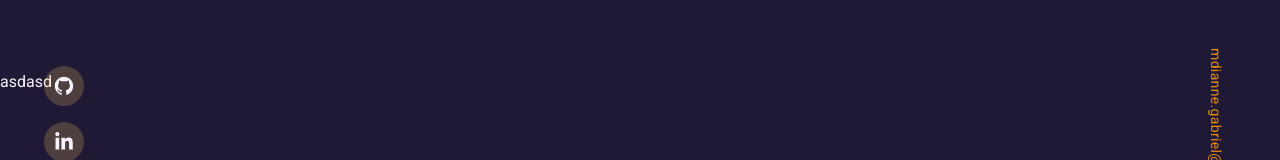
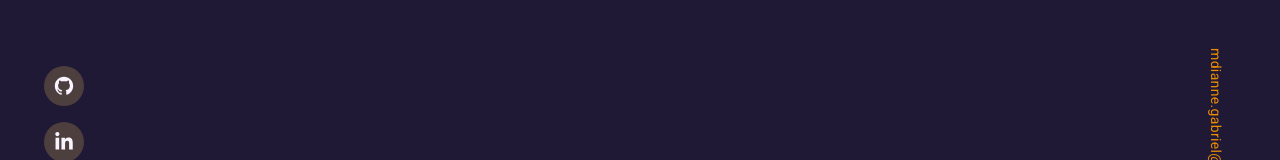
Before and after one commit to diannegabriel/website, a Next.js app: page / in a window 1280 px wide. Shown: the part 366-526 px from the top of the page. Built offline with nearby package versions, Linux system fonts and the light colour scheme.

Commit message:
Import framer motion in index

```diff
--- a/pages/index.tsx
+++ b/pages/index.tsx
@@ -3,6 +3,7 @@ import Navbar from "@/components/Navbar";
 import Socials from "@/components/Socials";
 // import { Inter } from 'next/font/google'
 import Head from "next/head";
+import { motion } from "framer-motion";
 
 // const inter = Inter({ subsets: ['latin'] })
 
@@ -19,7 +20,7 @@ export default function Home() {
             <Socials />
           </aside>
           <section>
-            asdasd
+
           </section>
           <article className="hidden xl:inline-flex w-32 h-full fixed right-0 bottom-0">
             <Email />
```
